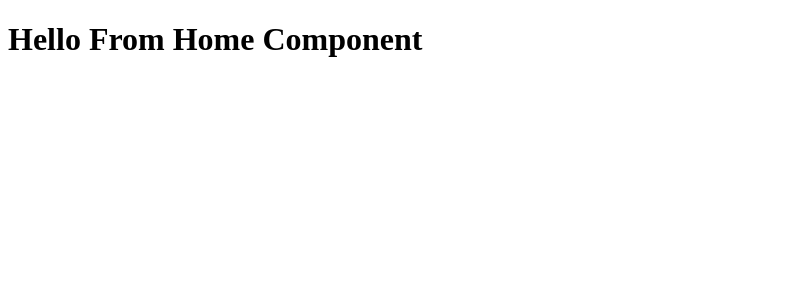
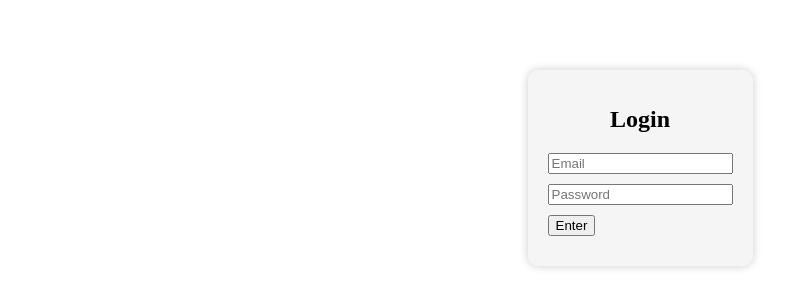
Before and after one commit to JonathanLudvigsson/Team2-Leave-Request-System, an Angular app in the folder EmployeeLeave-FrontEnd/: page / in a window 1280 px wide. Shown: the top 308 px of the page, without its empty margins (0-811 px from the left). Built offline with nearby package versions, Linux system fonts and the light colour scheme.

Commit message:
Added a simple landing page for login

```diff
--- a/EmployeeLeave-FrontEnd/src/app/app-routing.module.ts
+++ b/EmployeeLeave-FrontEnd/src/app/app-routing.module.ts
@@ -3,11 +3,13 @@ import { CommonModule } from '@angular/common';
 import { HomeComponent } from './home/home.component';
 import { RouterModule, Routes } from '@angular/router';
 import { UserComponent } from './user/user.component';
+import { LoginComponent } from './login/login.component';
 
 
 const routes: Routes = [
-  { path: '', component: HomeComponent },
-  { path:'user', component: UserComponent},
+  { path: '', component: LoginComponent },
+  { path: 'user', component: UserComponent },
+  { path: 'home', component: HomeComponent},
 ];
 
 @NgModule({
--- a/EmployeeLeave-FrontEnd/src/app/app.module.ts
+++ b/EmployeeLeave-FrontEnd/src/app/app.module.ts
@@ -6,12 +6,14 @@ import { AppComponent } from './app.component';
 import { AppRoutingModule } from './app-routing.module';
 import { HomeComponent } from './home/home.component';
 import { UserComponent } from './user/user.component';
+import { LoginComponent } from './login/login.component';
 
 @NgModule({
   declarations: [
     AppComponent,
     HomeComponent,
-    UserComponent
+    UserComponent,
+    LoginComponent
   ],
   imports: [
     BrowserModule, HttpClientModule, AppRoutingModule
--- /dev/null
+++ b/EmployeeLeave-FrontEnd/src/app/login/login.component.css
@@ -0,0 +1,30 @@
+
+.form-container {
+  display: flex;
+  flex-direction: column;
+  align-items: center;
+  justify-content: center;
+  height: 20em;
+}
+.form-group {
+  text-align: center;
+}
+.login-form {
+  background: #f5f5f5;
+  padding: 20px;
+  border-radius: 10px;
+  box-shadow: 0 0 10px rgba(0, 0, 0, 0.2);
+  text-align: center;
+}
+.input-group {
+  text-align: center;
+}
+input,
+button {
+  margin: 10px 0;
+  display: block;
+}
+h1 {
+  font-size: 24px;
+  margin-bottom: 20px;
+}
--- /dev/null
+++ b/EmployeeLeave-FrontEnd/src/app/login/login.component.html
@@ -0,0 +1,18 @@
+<header>
+</header>
+
+
+<body>
+  <div class="form-container">
+    <div class="form-group">
+      <form class="login-form">
+        <h1>Login</h1>
+        <div class="input-group">
+          <input type="text" name="email" placeholder="Email" />
+          <input type="password" name="password" placeholder="Password" />
+        </div>
+        <button type="submit">Enter</button>
+      </form>
+    </div>
+  </div>
+</body>
```
Also changed, not shown: EmployeeLeave-FrontEnd/src/app/login/login.component.ts (added, +10 -0 lines), EmployeeLeave-FrontEnd/src/app/home/home.component.html (line endings or trailing spaces), EmployeeLeave-FrontEnd/src/app/user/user.component.html (line endings or trailing spaces), 1 other file (tests, documents, lock files or other folders).
